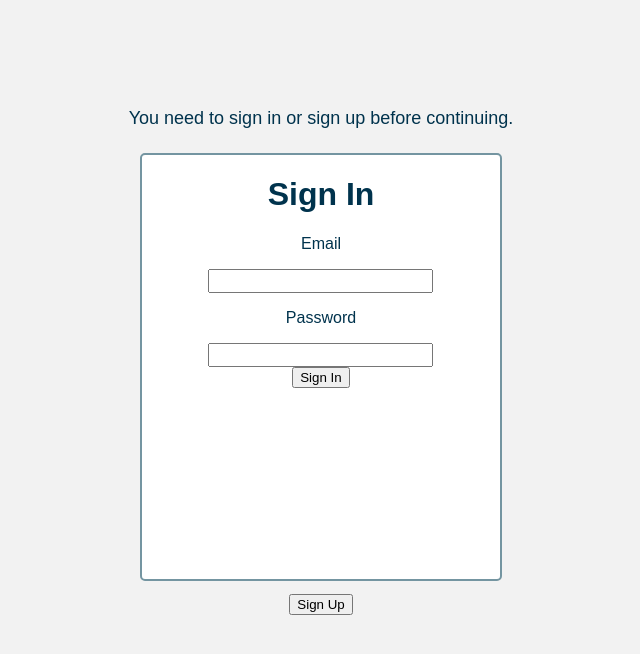
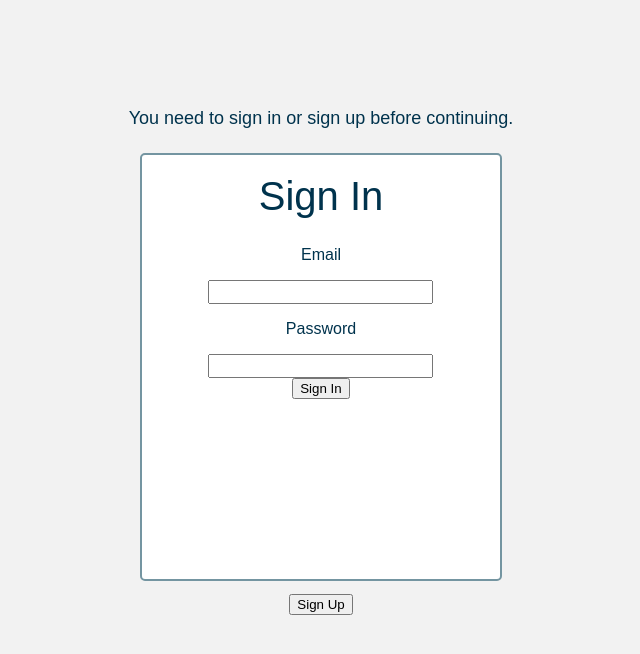
Before and after one commit to nikmanchan/chiisai-url, a React (Create React App) app: page /#/ in a window 1280 px wide. Both pictures are taken after a click on the button "Sign In". Shown: the top 654 px of the page, without its empty margins (319-959 px from the left). Built offline with nearby package versions, Linux system fonts and the light colour scheme; no server answers.

Commit message:
add userHeader class to header in Login

```diff
--- a/src/components/Login/Login.js
+++ b/src/components/Login/Login.js
@@ -47,7 +47,7 @@ class LoginPage extends Component {
                 </p>
 
                 <form onSubmit={this.login} className="userForm" id="loginForm">
-                    <h1> Sign In</h1>
+                    <h1 className="userHeader"> Sign In</h1>
                     <p>Email</p>
                     <input
                         required
```
